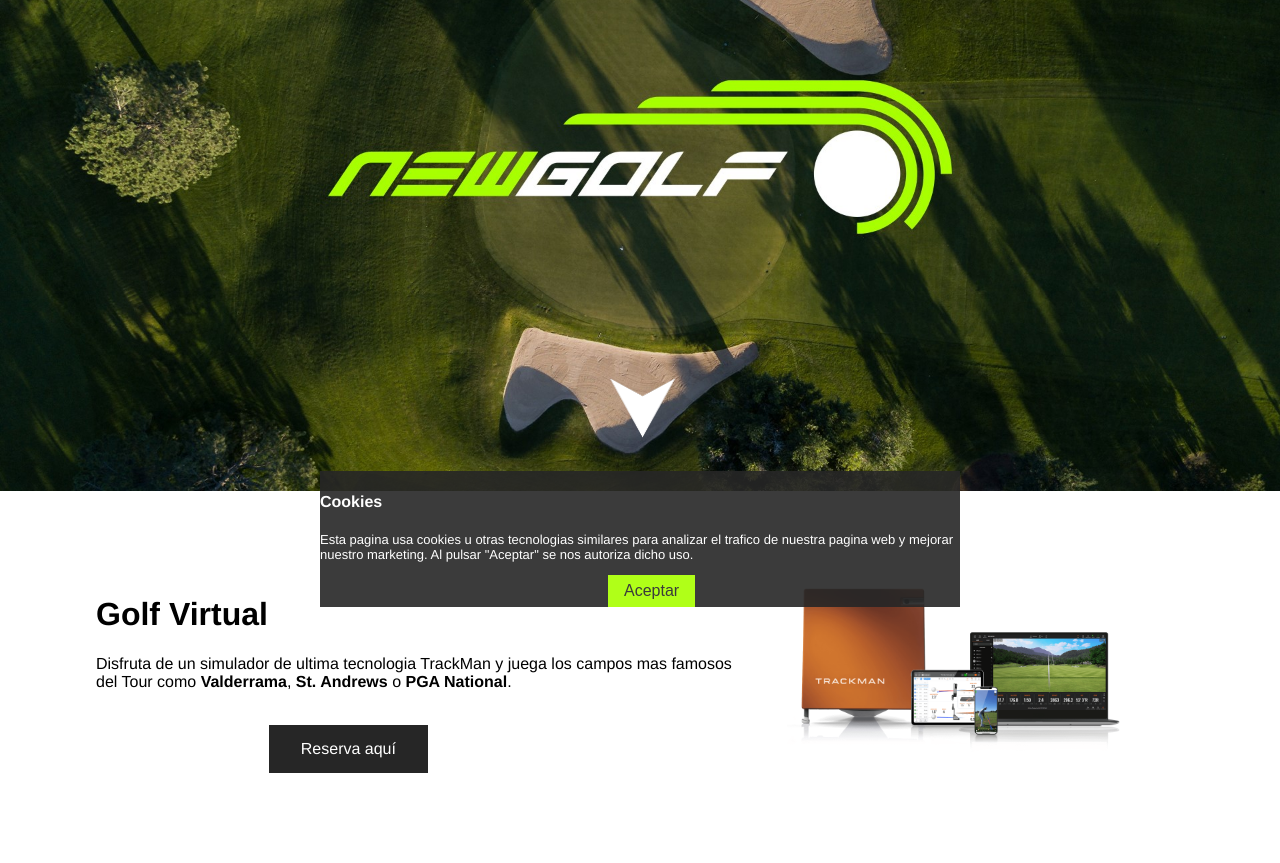
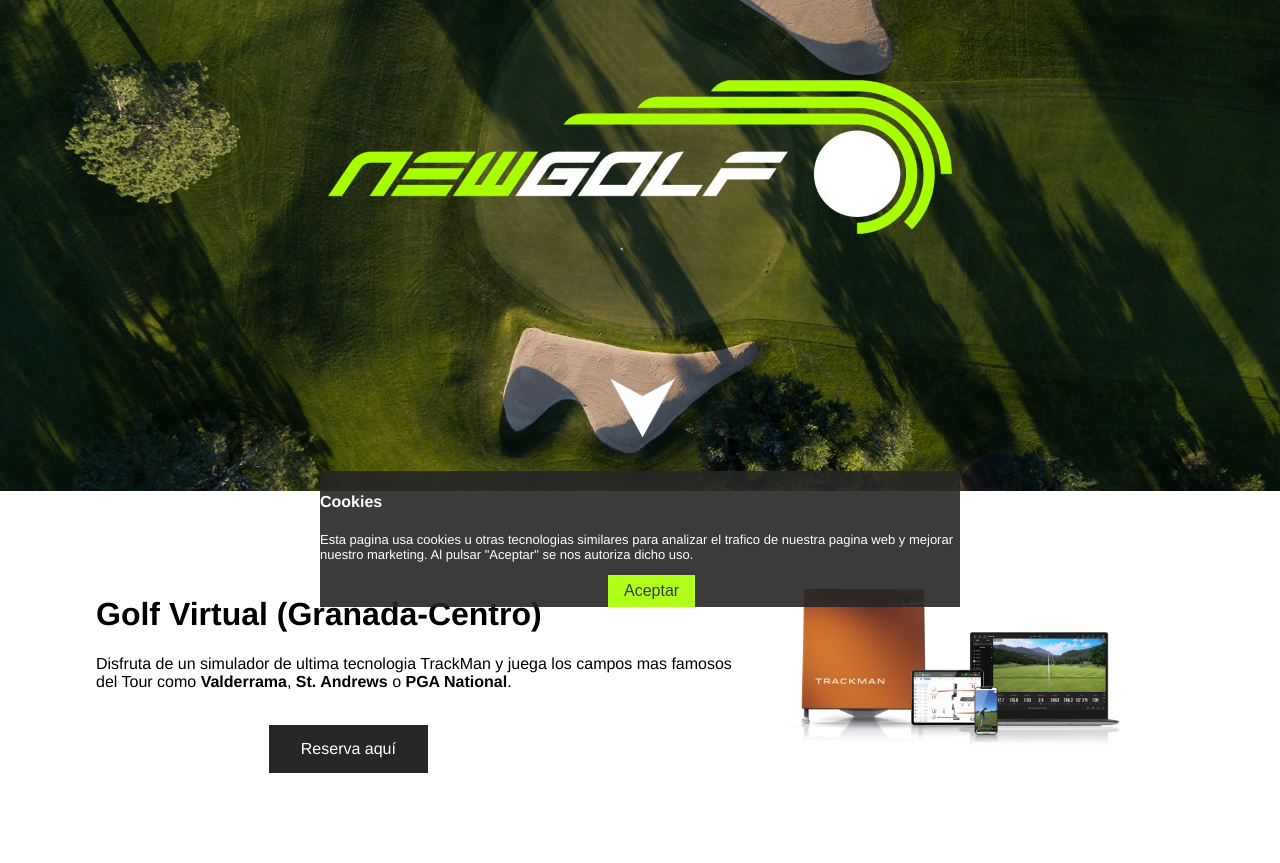
Before and after one commit to sanchonewgolf/newgolfwebsite, a plain HTML site: page index.html in a window 1280 px wide. Shown: the part 193-1056 px from the top of the page. Drawn offline with Linux system fonts and the light colour scheme.

Commit message:
Update index.html

```diff
--- a/index.html
+++ b/index.html
@@ -90,7 +90,7 @@
 
 		<div class="parentaboutus">
 			<div class="golfvirtualtxt">
-				<h1 style="font-family: Helvetica" <FONT COLOR="#262626" class="titleText">Golf Virtual</h1>
+				<h1 style="font-family: Helvetica" <FONT COLOR="#262626" class="titleText">Golf Virtual (Granada-Centro)</h1>
 				<p style="font-family: Helvetica" <FONT COLOR="#262626">Disfruta de un simulador de ultima tecnologia TrackMan y juega los campos mas famosos<br> del Tour como <b>Valderrama</b>, <b>St. Andrews</b> o <b>PGA National</b>.<br></p>
 
 				<br>
```
